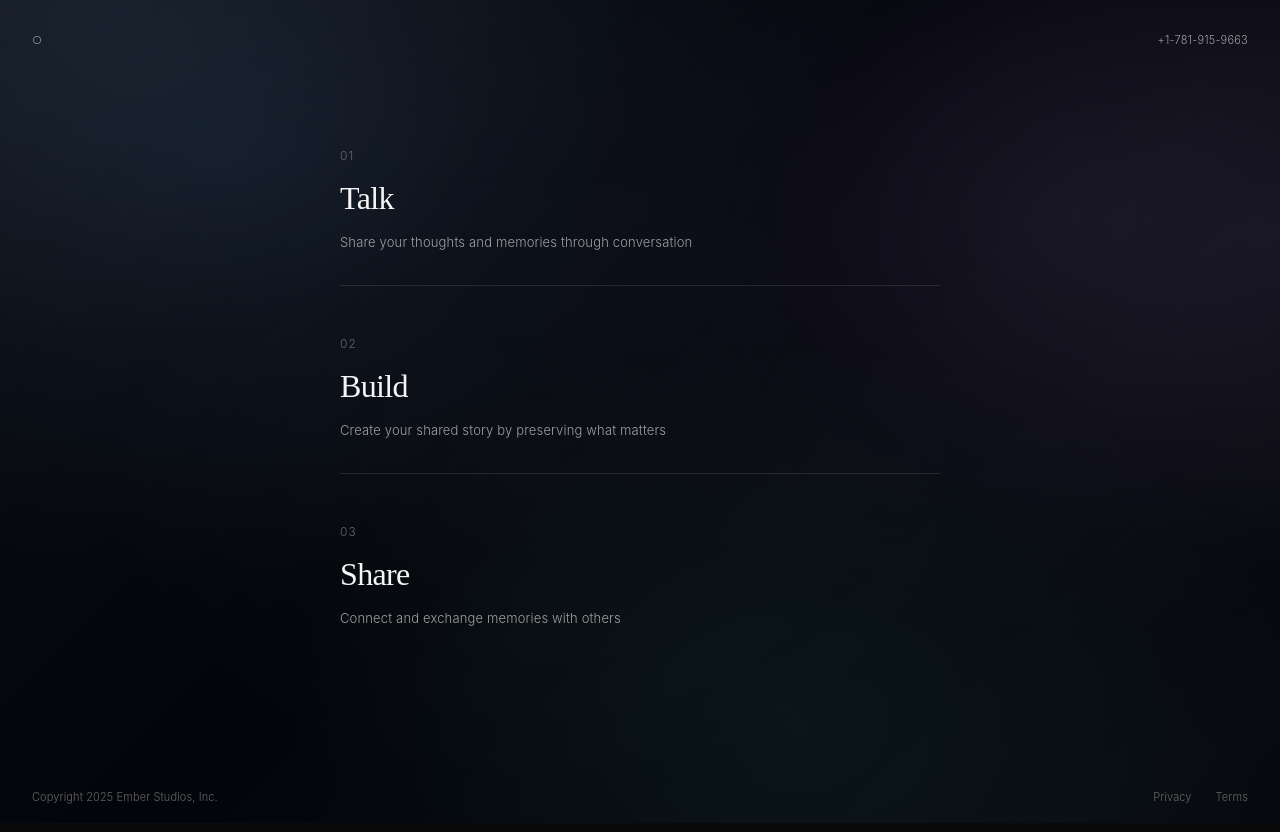
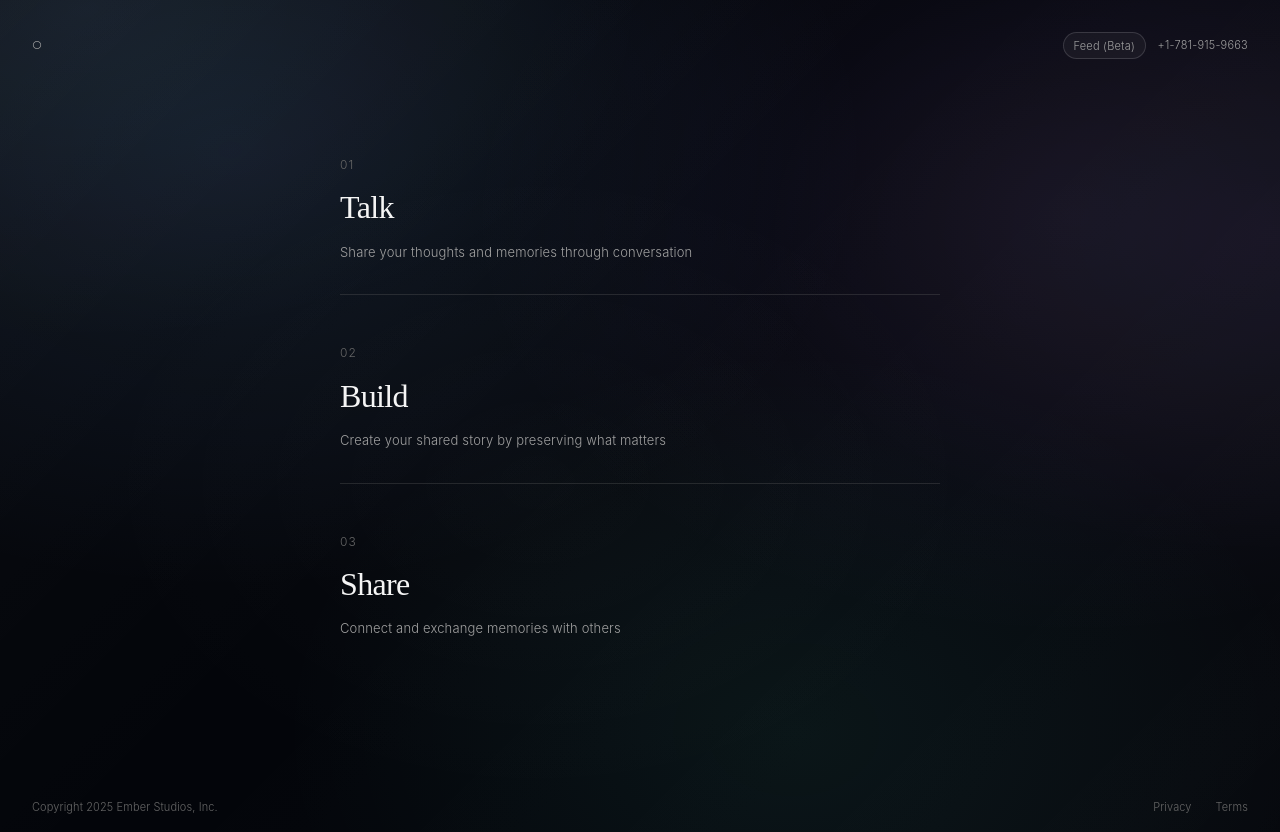
Before and after one commit to dehannis/emberbeta, a React (Vite) app: page / in a window 1280 px wide. Built offline with nearby package versions, Linux system fonts and the light colour scheme; a web font is replaced by a local one.

Commit message:
Add Feed (Beta) button and empty feed page

```diff
--- a/src/App.tsx
+++ b/src/App.tsx
@@ -6,12 +6,14 @@ import Account from './pages/Account'
 import Build from './pages/Build'
 import Talk from './pages/Talk'
 import VideoLanding from './pages/VideoLanding'
+import Feed from './pages/Feed'
 
 const App: React.FC = () => {
   return (
     <Router>
       <Routes>
         <Route path="/" element={<Landing />} />
+        <Route path="/feed" element={<Feed />} />
         <Route path="/share" element={<Share />} />
         <Route path="/account" element={<Account />} />
         <Route path="/build" element={<Build />} />
--- a/src/components/Header.tsx
+++ b/src/components/Header.tsx
@@ -23,16 +23,28 @@ const Header: React.FC<HeaderProps> = ({ hidePhone = false }) => {
     navigate('/')
   }
 
+  const handleFeedClick = (e: React.MouseEvent<HTMLButtonElement>) => {
+    e.preventDefault()
+    navigate('/feed')
+  }
+
   return (
     <header className="header">
       <span className="home-icon" onClick={handleHomeClick} style={{ cursor: 'pointer' }}>
         ○
       </span>
-      {!hidePhone && (
-        <span className="phone-number" onClick={handlePhoneClick} style={{ cursor: 'pointer' }}>
-          +1-781-915-9663
-        </span>
-      )}
+      <div className="header-right">
+        {location.pathname === '/' && (
+          <button className="feed-beta-btn" onClick={handleFeedClick} type="button">
+            Feed (Beta)
+          </button>
+        )}
+        {!hidePhone && (
+          <span className="phone-number" onClick={handlePhoneClick} style={{ cursor: 'pointer' }}>
+            +1-781-915-9663
+          </span>
+        )}
+      </div>
     </header>
   )
 }
--- /dev/null
+++ b/src/pages/Feed.tsx
@@ -0,0 +1,14 @@
+import React from 'react'
+import Header from '../components/Header'
+
+const Feed: React.FC = () => {
+  return (
+    <div className="container">
+      <Header />
+      {/* Empty page for now */}
+      <main className="main-content" />
+    </div>
+  )
+}
+
+export default Feed
--- a/src/styles.css
+++ b/src/styles.css
@@ -81,6 +81,31 @@ body {
     animation: fadeIn 1s ease-out;
     position: relative;
     z-index: 100;
+}
+
+.header-right {
+    display: flex;
+    align-items: center;
+    gap: 0.75rem;
+}
+
+.feed-beta-btn {
+    border: 1px solid rgba(255, 255, 255, 0.14);
+    background: rgba(255, 255, 255, 0.04);
+    color: var(--gray-light);
+    padding: 0.35rem 0.6rem;
+    border-radius: 999px;
+    font-size: 0.6875rem;
+    font-weight: 300;
+    letter-spacing: 0.02em;
+    cursor: pointer;
+    transition: color 0.3s ease, border-color 0.3s ease, background 0.3s ease;
+}
+
+.feed-beta-btn:hover {
+    color: var(--white);
+    border-color: rgba(255, 255, 255, 0.28);
+    background: rgba(255, 255, 255, 0.07);
 }
 
 .phone-number {
```
